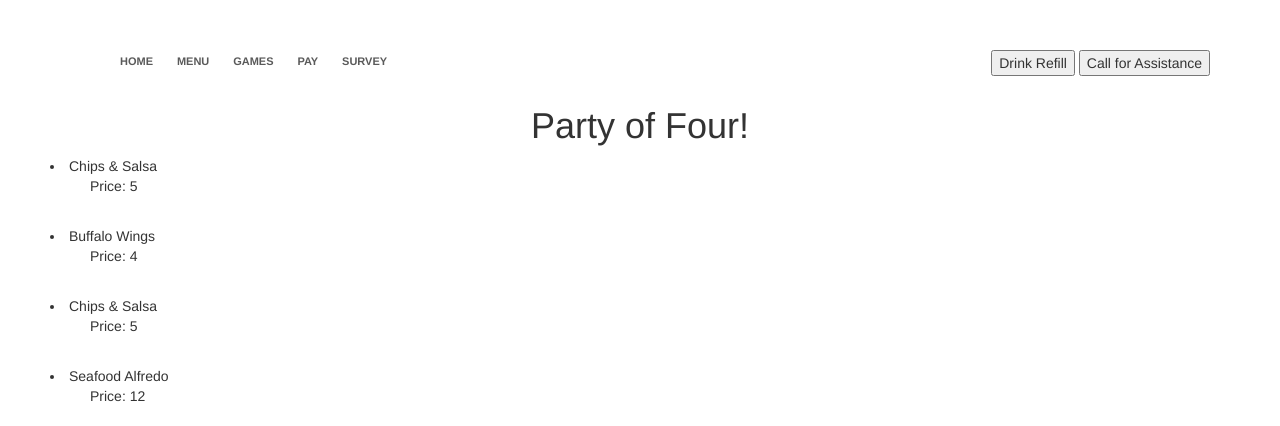
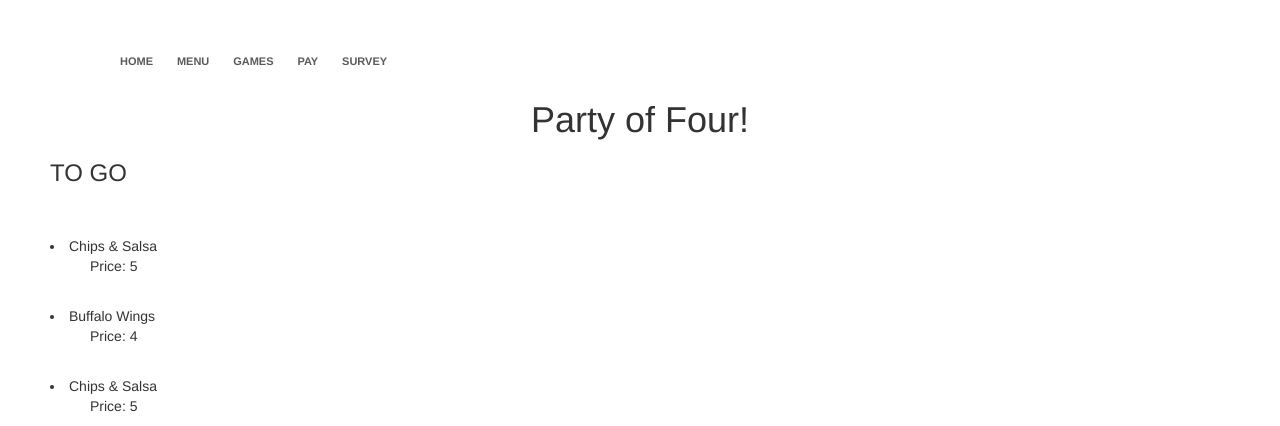
Before and after one commit to juliequiroz2013/csce4444, a Node server app: page /pay/ in a window 1280 px wide. Shown: the top 426 px of the page. Run offline with Node 20, Linux system fonts and the light colour scheme; some libraries are stand-ins or nearby versions.

Commit message:
To-go changes

```diff
--- a/pof/views/pay.ejs
+++ b/pof/views/pay.ejs
@@ -15,6 +15,9 @@
 <% include templates/header.ejs%>
 <script>var total = 0;</script>
 <h1><%= title %></h1>
+
+<h3><%= customerCart.where%></h3>
+<br><br>
 <% customerCart.cart.forEach(function(food) { %>
     <li><%= food.fooditem %></li>
     <ul><li>Price: <%= food.price %></li></ul><br>
--- a/pof/views/templates/header.ejs
+++ b/pof/views/templates/header.ejs
@@ -10,8 +10,8 @@
         <li><a href="/survey">Survey</a></li>
     </ul>
 
-    <ul class="pull-right">
-        <li><input id="addtocart" type="button" value="Drink Refill" onclick="drinkrefill()" /></li>
-        <li><input id="addtocart" type="button" value="Call for Assistance" onclick="assist()" /></li>
-    </ul>
+    <!--<ul class="pull-right">-->
+        <!--<li><input id="addtocart" type="button" value="Drink Refill" onclick="drinkrefill()" /></li>-->
+        <!--<li><input id="addtocart" type="button" value="Call for Assistance" onclick="assist()" /></li>-->
+    <!--</ul>-->
 </div>
```
